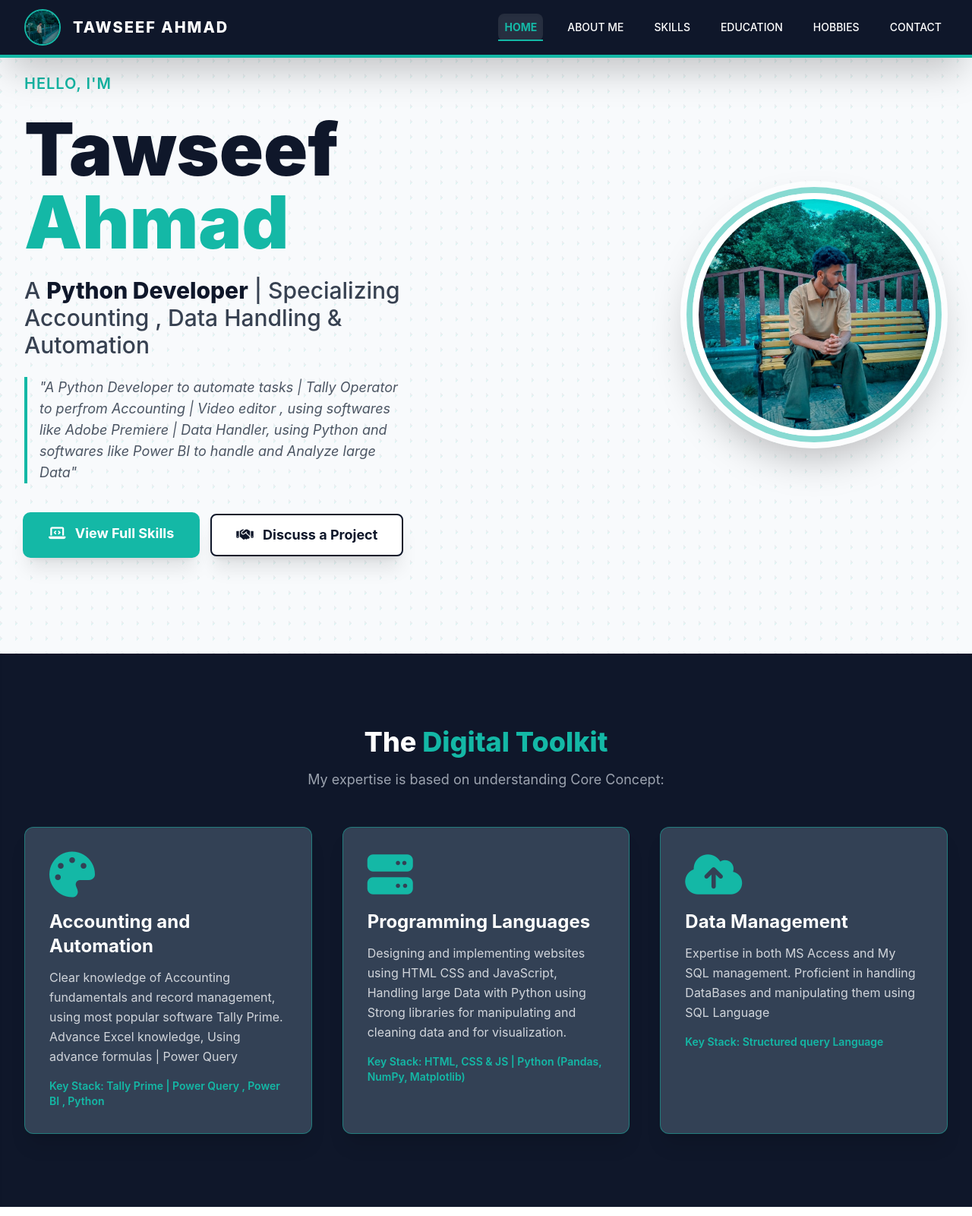
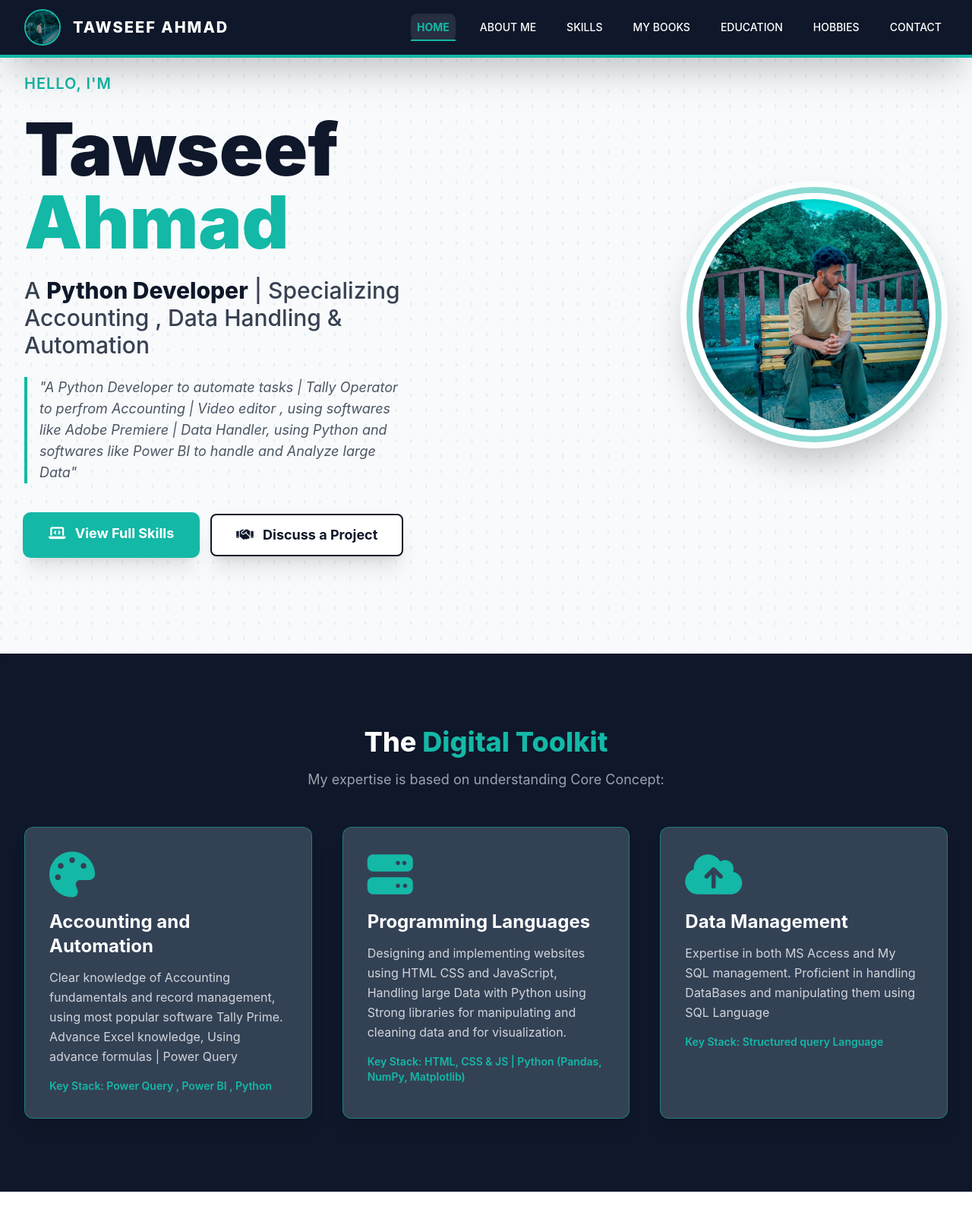
Before and after one commit to Tawseef-Rather/my_portfolio, a plain HTML site: page index.html in a window 1280 px wide. Shown: the top 1600 px of the page at 76% size. Drawn offline with nearby package versions, Linux system fonts and the light colour scheme.

Commit message:
Update index.html

```diff
--- a/index.html
+++ b/index.html
@@ -3,7 +3,7 @@
 <head>
     <meta charset="UTF-8">
     <meta name="viewport" content="width=device-width, initial-scale=1.0">
-    <title>Tawseef Ahmad - Portfolio</title>
+    <title>Tawseef Ahmad - Professional Portfolio</title>
     <!-- Tailwind CSS CDN -->
     <script src="https://cdn.tailwindcss.com"></script>
     <!-- Font Awesome for professional icons -->
@@ -92,6 +92,10 @@
                     SKILLS
                     <span class="absolute bottom-0 left-1/2 w-0 h-0.5 bg-accent-teal transition-all duration-300 group-hover:w-full group-hover:left-0"></span>
                 </a>
+                <a href="books.html" class="text-sm font-medium p-2 rounded-lg hover:bg-gray-700 hover:text-accent-teal transition duration-300 relative group">
+    MY BOOKS
+    <span class="absolute bottom-0 left-1/2 w-0 h-0.5 bg-accent-teal transition-all duration-300 group-hover:w-full group-hover:left-0"></span>
+</a>
                 <a href="education.html" class="text-sm font-medium p-2 rounded-lg hover:bg-gray-700 hover:text-accent-teal transition duration-300 relative group">
                     EDUCATION
                     <span class="absolute bottom-0 left-1/2 w-0 h-0.5 bg-accent-teal transition-all duration-300 group-hover:w-full group-hover:left-0"></span>
@@ -127,6 +131,9 @@
                 <a href="skills.html" class="block text-white font-medium p-2 rounded-lg hover:bg-gray-700 hover:text-accent-teal transition duration-300">
                     SKILLS
                 </a>
+                <a href="books.html" class="block text-white font-medium p-2 rounded-lg hover:bg-gray-700 hover:text-accent-teal transition duration-300">
+    MY BOOKS
+</a>
                 <a href="education.html" class="block text-white font-medium p-2 rounded-lg hover:bg-gray-700 hover:text-accent-teal transition duration-300">
                     EDUCATION
                 </a>
@@ -202,7 +209,7 @@
                             Clear knowledge of Accounting fundamentals and record management, using most popular software Tally Prime.<br>
                             Advance Excel knowledge, Using advance formulas | Power Query
                         </p>
-                        <p class="text-sm font-semibold text-accent-teal">Key Stack: Tally Prime | Power Query , Power BI , Python</p>
+                        <p class="text-sm font-semibold text-accent-teal">Key Stack: Power Query , Power BI , Python</p>
                     </div>
 
                     <!-- Backend Robustness -->
```
